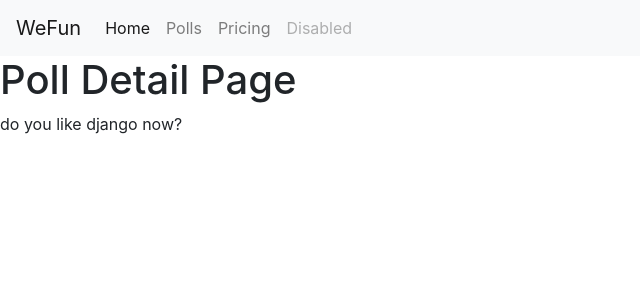
After one commit to golfurier/Django, a Django app: page /polls/details/1/ in a window 1280 px wide. The commit adds this page. Shown: the top 300 px of the page, without its empty margins (0-640 px from the left). Run offline with Django 3.2, Linux system fonts and the light colour scheme; data comes from the database, SQL or seed files in the repository; both versions use the stored data as it was after the commit; some libraries are stand-ins or nearby versions.

Commit message:
commit : ep 20 ended

```diff
--- a/nobank/nobank/urls.py
+++ b/nobank/nobank/urls.py
@@ -20,7 +20,6 @@ from . import views
 
 urlpatterns = [
     path('admin/', admin.site.urls),
-    path('time/', views.current_datetime),
-    path('home/', views.home),
-    path('polls/', include('polls.urls'))
+    path('', views.home, name='home'),
+    path('polls/', include('polls.urls', namespace='polls'))
 ]
--- a/nobank/polls/admin.py
+++ b/nobank/polls/admin.py
@@ -1,6 +1,7 @@
 from django.contrib import admin
 
-from .models import Poll
+from .models import Poll, Choice
 
 # Register your models here.
+admin.site.register(Choice)
 admin.site.register(Poll)
--- a/nobank/polls/models.py
+++ b/nobank/polls/models.py
@@ -1,4 +1,5 @@
 from django.db import models
+
 
 # Create your models here.
 class Poll(models.Model):
@@ -7,3 +8,12 @@ class Poll(models.Model):
 
     def __str__(self):
         return self.text
+
+
+class Choice(models.Model):
+    question = models.ForeignKey(Poll, on_delete=models.CASCADE)
+    choice_text = models.CharField(max_length=255)
+    votes = models.IntegerField(default=0)
+
+    def __str__(self):
+        return "{} = {}".format(self.question.text[:25], self.choice_text[:25])
--- /dev/null
+++ b/nobank/polls/templates/polls/poll_detail.html
@@ -0,0 +1,8 @@
+{% extends 'base.html' %}
+
+
+{% block content %}
+<h1>Poll Detail Page</h1>
+{{ poll }}
+
+{% endblock %}
--- a/nobank/polls/urls.py
+++ b/nobank/polls/urls.py
@@ -2,7 +2,10 @@ from django.urls import path
 
 from . import views
 
+app_name = 'polls'
 urlpatterns = [
-    path('list/', views.polls_list),
+    path('list/', views.polls_list, name='list'),
+    # polls/details/1/
+    path('details/<int:poll_id>/', views.polls_detail, name='detail')
 
 ]
--- a/nobank/polls/views.py
+++ b/nobank/polls/views.py
@@ -1,6 +1,30 @@
-from django.shortcuts import render
+from django.shortcuts import render, get_object_or_404
+from django.http import HttpResponse
+
+from .models import Poll
 
 # Create your views here.
 
+
 def polls_list(request):
-    return render(request, 'polls/polls_list.html')
+    """
+    Renders the Poll
+    :param request:
+    :return:
+    """
+    polls = Poll.objects.all()
+    context = {'polls':polls}
+    return render(request, 'polls/polls_list.html', context)
+
+
+def polls_detail(request, poll_id):
+    """
+    Render poll_detail.html
+    :param request:
+    :param poll_id:
+    :return:
+    """
+    # poll = Poll.objects.get(id=poll_id)
+    poll = get_object_or_404(Poll, id=poll_id)
+    context = {'poll': poll}
+    return render(request, 'polls/poll_detail.html', context)
--- a/nobank/templates/includes/navbar.html
+++ b/nobank/templates/includes/navbar.html
@@ -5,8 +5,8 @@
       </button>
       <div class="collapse navbar-collapse" id="navbarNavAltMarkup">
         <div class="navbar-nav">
-          <a class="nav-item nav-link active" href="/home/">Home <span class="sr-only">(current)</span></a>
-          <a class="nav-item nav-link" href="/polls/list/">Polls</a>
+          <a class="nav-item nav-link active" href="{% url 'home' %}">Home <span class="sr-only">(current)</span></a>
+          <a class="nav-item nav-link" href="{% url 'polls:list' %}">Polls</a>
           <a class="nav-item nav-link" href="#">Pricing</a>
           <a class="nav-item nav-link disabled" href="#" tabindex="-1" aria-disabled="true">Disabled</a>
         </div>
```
Also changed, not shown: nobank/nobank/views.py (+1 -8 lines), nobank/polls/templates/polls/polls_list.html (+8 -1 lines), nobank/db.sqlite3.
